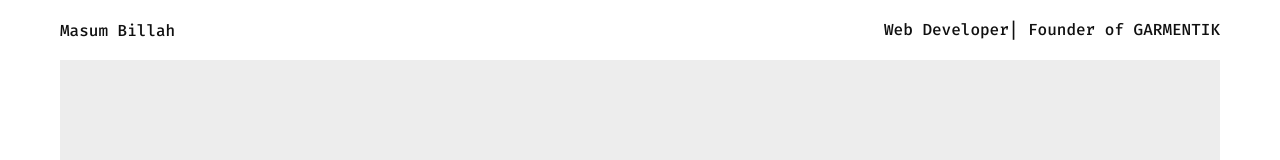
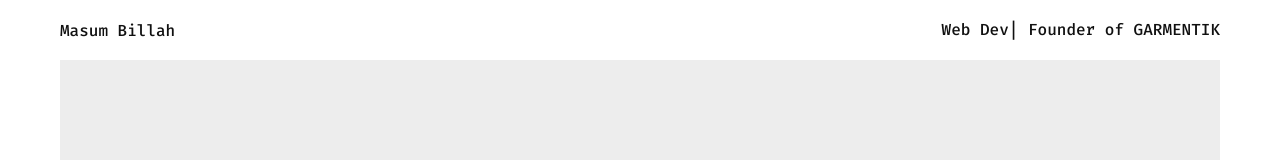
Before and after one commit to billahdotdev/billah, a React (Vite) app: page / in a window 1280 px wide. Shown: the top 160 px of the page. Built offline with nearby package versions, Linux system fonts and the light colour scheme.

Commit message:
Layout changed

```diff
--- a/src/components/LayoutWrapper.jsx
+++ b/src/components/LayoutWrapper.jsx
@@ -7,7 +7,7 @@ const LayoutWrapper = ({ children }) => {
             <a className="profile" href="https://billah.dev">
                 Masum Billah
             </a>
-            <p className="pen">Web Developer| Founder of GARMENTIK</p>
+            <p className="pen">Web Dev| Founder of GARMENTIK</p>
             <p className="made">
                 Built by dreamers: Masum Billah. For dreamers. Deeply indebted
                 to the individuals who I learned from. 2025 v1.0 // no right
```
